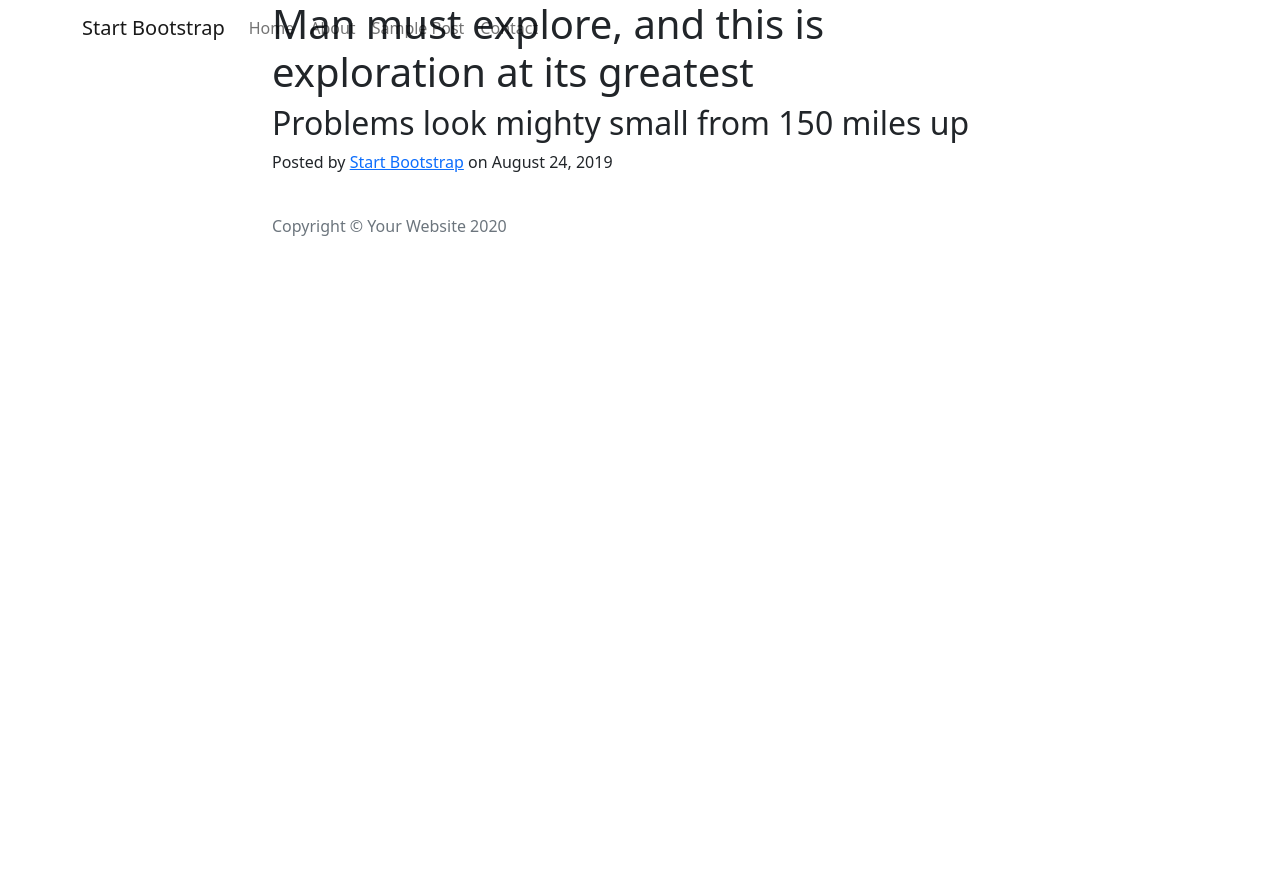
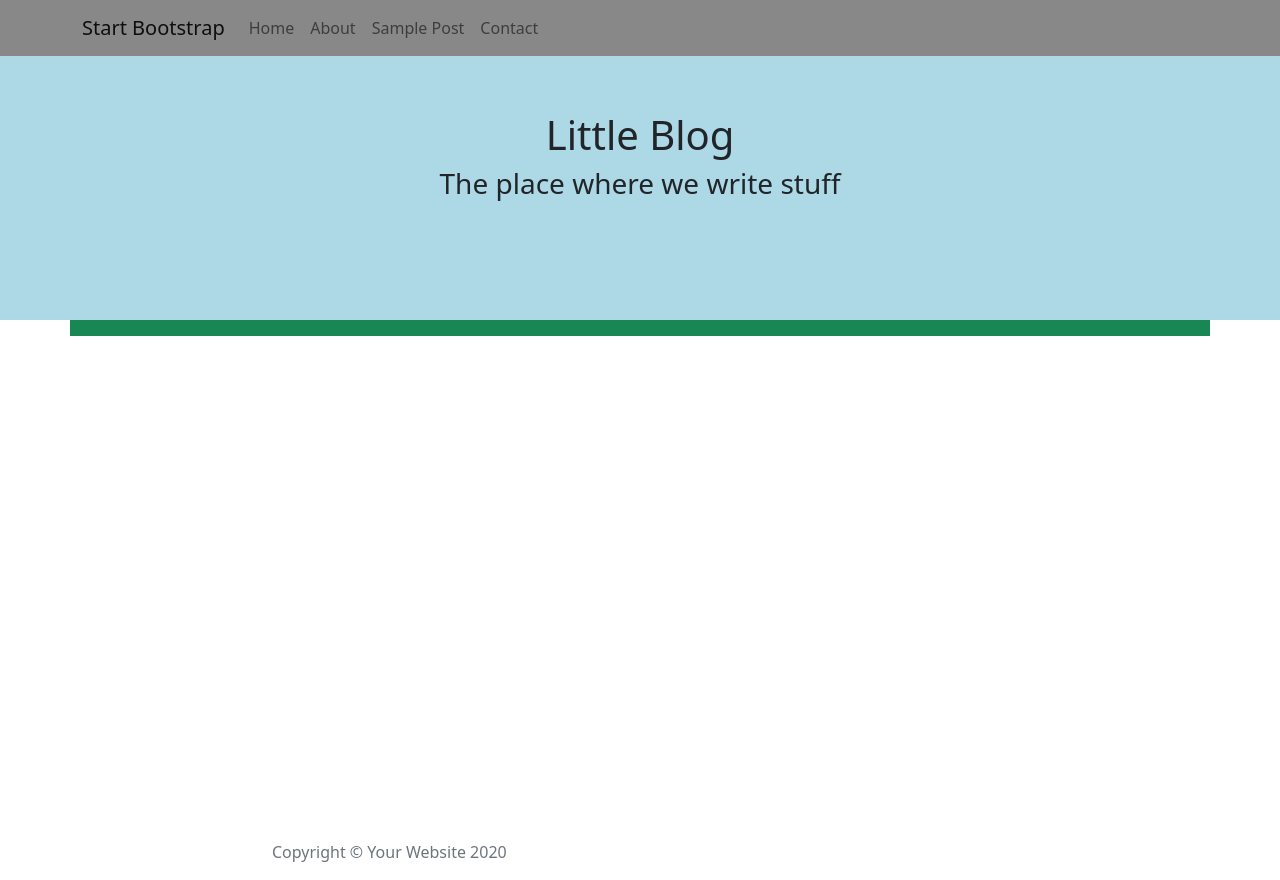
Before and after one commit to Clinton-Davis/Django-little-blog, a Django app: page / in a window 1280 px wide. Before the commit the page ends 236 px from the top, so only its background shows below. Run offline with Django 3.2, Linux system fonts and the light colour scheme; data that the repository does not hold is empty.

Commit message:
changed the modal added cards and header main and section to main page

```diff
--- a/blog/forms.py
+++ b/blog/forms.py
@@ -15,7 +15,7 @@ class BlogForm(forms.ModelForm):
 
     class Meta:
         model = Blog
-        fields = ('title', 'category', 'content', 'thumbnail',)
+        fields = ('title', 'category', 'content',)
 
     def __init__(self, *args, **kwargs):
 
@@ -24,8 +24,6 @@ class BlogForm(forms.ModelForm):
         placeholders = {
             'title': 'Your Blogs Title, 50 Characters max',
             'content': 'Write your Blog in here',
-            'thumbnail': '830x450px',
-
         }
 
         self.fields['title'].widget.attrs['autofocus'] = True
--- a/blog/models.py
+++ b/blog/models.py
@@ -18,8 +18,8 @@ class Category(models.Model):
 class Blog(models.Model):
     title = models.CharField(max_length=50)
     category = models.CharField(max_length=150)
+    snippet = models.CharField(max_length=200)
     content = RichTextField(blank=True, null=True)
-    thumbnail = models.ImageField()
     publish_date = models.DateTimeField(auto_now_add=True)
     last_updated = models.DateTimeField(auto_now=True)
     author = models.ForeignKey(User, on_delete=models.CASCADE)
--- /dev/null
+++ b/static/css/style.css
@@ -0,0 +1,29 @@
+/* * {
+  padding: 0;
+  margin: 0;
+} */
+html {
+  font-size: 16px;
+}
+
+main {
+  min-height: 100vh;
+}
+header {
+  display: flex;
+  justify-content: center;
+  align-items: center;
+  min-height: 20rem;
+  background-color: lightblue;
+}
+section {
+  height: fit-content;
+}
+
+#mainNav {
+  background-color: rgb(136, 136, 136);
+}
+
+.card-body {
+  min-height: 12rem;
+}
--- a/templates/base.html
+++ b/templates/base.html
@@ -1,3 +1,4 @@
+{% load static %}
 <!DOCTYPE html>
 <html lang="en">
   <head>
@@ -11,11 +12,12 @@
       integrity="sha384-eOJMYsd53ii+scO/bJGFsiCZc+5NDVN2yr8+0RDqr0Ql0h+rP48ckxlpbzKgwra6"
       crossorigin="anonymous"
     />
+    <link rel="stylesheet" href="{% static 'css/style.css' %}" />
     <title>Little Blog{% block title %}{% endblock %}</title>
   </head>
   <body>
+    {% include "includes/_nav.html" %}
     <!-- 1 -->
-    {% include "includes/_nav.html" %}
     <!-- 1 -->
     {% block content %}
     <!-- 1 -->
--- a/templates/blog/blog_list.html
+++ b/templates/blog/blog_list.html
@@ -5,33 +5,41 @@
 {% block title %} | Posts {% endblock title %}
 <!-- 1 -->
 {% block content %}
-<!-- Page Header -->
-<header class="masthead">
-  <div class="overlay"></div>
+
+<main>
+  <header>
     <div class="container">
       <div class="row">
-      <div class="col-lg-8 col-md-10 mx-auto">
-        <div class="post-heading">
-          <h1>Man must explore, and this is exploration at its greatest</h1>
-          <h2 class="subheading">
-            Problems look mighty small from 150 miles up
-          </h2>
-          <span class="meta"
-            >Posted by
-            <a href="#">Start Bootstrap</a>
-            on August 24, 2019</span
-          >
-        </div>
+        <div class="col-12 text-center">
+          <h1>Little Blog</h1>
+          <h3>The place where we write stuff</h3>
         </div>
       </div>
     </div>
   </header>
-<!-- Post Content -->
+  <section>
     <article>
-  <div class="container">
-    <div class="row">
-      <div class="col-lg-8 col-md-10 mx-auto">{{all_blogs.title}}</div>
+      <div class="container bg-success">
+        <div class="row px-2 py-2 d-flex justify-content-around">
+          {% for blog in all_blogs %}
+          <div class="card m-2" style="width: 18rem">
+            <div class="card-body">
+              <h5 class="card-title">{{ blog.title}}</h5>
+              <h6 class="card-subtitle mb-2 text-muted">{{ blog.category }}</h6>
+              <h6 class="card-subtitle mb-2 text-muted">
+                {{ blog.publish_date }}
+              </h6>
+              <p class="card-text">{{ blog.snippet }}</p>
+              <a href="#" class="card-link">Card link</a>
+              <a href="#" class="card-link">Another link</a>
+            </div>
+          </div>
+
+          {% endfor %}
         </div>
       </div>
     </article>
+  </section>
+</main>
+
 {% endblock content %}
```
Also changed, not shown: blog/migrations/0003_remove_blog_thumbnail.py (added), blog/migrations/0004_blog_snippet.py (added). Lines whose indentation alone changed are shown as unchanged.
